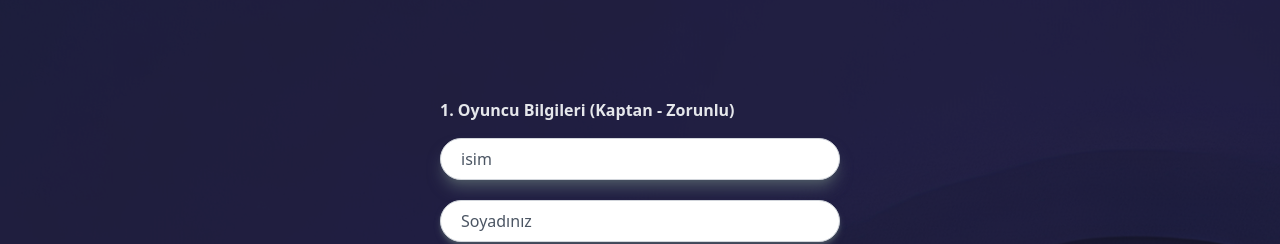
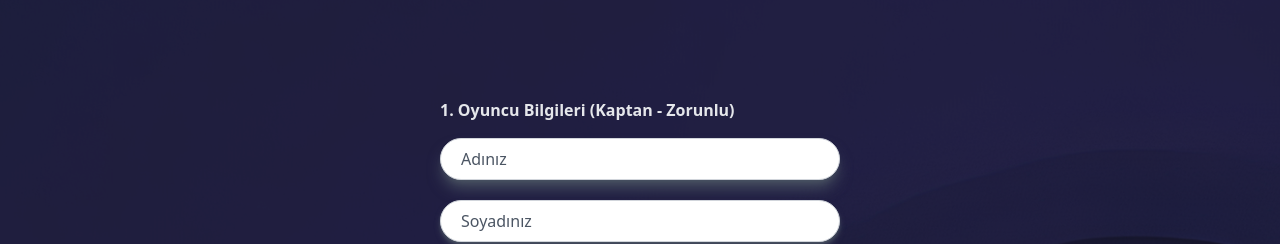
Before and after one commit to KhaledHN/coockie.Espor, a Next.js app: page /ContactForm in a window 1280 px wide. Shown: the part 860-1104 px from the top of the page. Built offline with nearby package versions, Linux system fonts and the light colour scheme.

Commit message:
changing name of the place holder

```diff
--- a/src/pages/ContactForm.js
+++ b/src/pages/ContactForm.js
@@ -115,7 +115,7 @@ const ContactForm = () => {
                     <input
                       className="w-full p-2 pl-5 border border-gray-300 rounded-full shadow-lg shadow-gray-600 focus:outline-none focus:ring-2 focus:ring-blue-600 focus:border-transparent placeholder-gray-600"
                       type="text"
-                      placeholder="isim"
+                      placeholder="Adınız"
                       name="isim"
                       onChange={handleInputChange}
                       required
```
